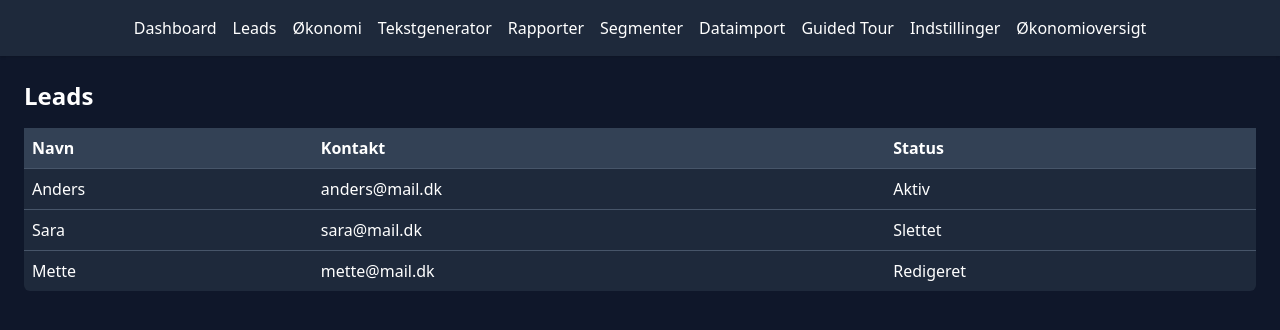
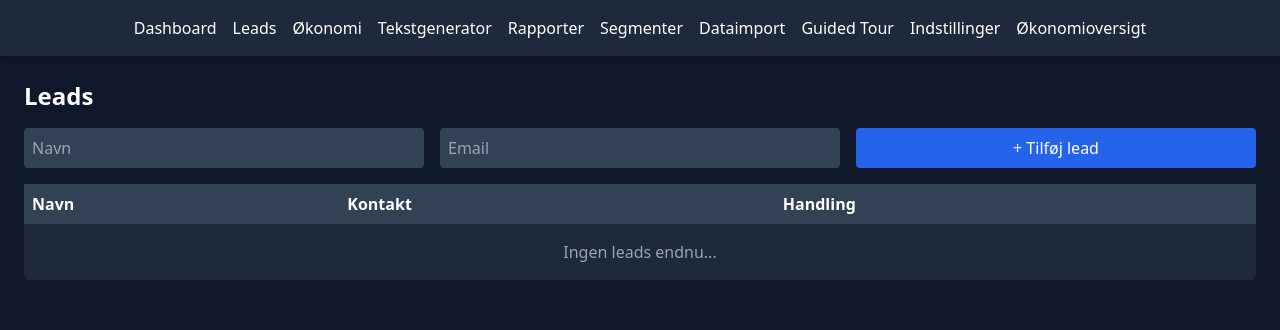
Before and after one commit to Claueduus/Maeglerpilot, a React (Create React App) app: page /leads in a window 1280 px wide. Shown: the top 330 px of the page. Built offline with nearby package versions, Linux system fonts and the light colour scheme.

Commit message:
Update Leads.jsx

```diff
--- a/src/pages/Leads.jsx
+++ b/src/pages/Leads.jsx
@@ -1,22 +1,71 @@
-import { useState } from "react";
+import { useEffect, useState } from "react";
 
 export default function Leads() {
-  const [leads, setLeads] = useState([
-    { navn: "Anders", kontakt: "anders@mail.dk", status: "Aktiv" },
-    { navn: "Sara", kontakt: "sara@mail.dk", status: "Slettet" },
-    { navn: "Mette", kontakt: "mette@mail.dk", status: "Redigeret" }
-  ]);
+  const [leads, setLeads] = useState([]);
+  const [navn, setNavn] = useState("");
+  const [kontakt, setKontakt] = useState("");
+
+  // Indlæs fra localStorage
+  useEffect(() => {
+    const gemte = localStorage.getItem("leads");
+    if (gemte) {
+      setLeads(JSON.parse(gemte));
+    }
+  }, []);
+
+  // Gem til localStorage
+  useEffect(() => {
+    localStorage.setItem("leads", JSON.stringify(leads));
+  }, [leads]);
+
+  const tilføjLead = () => {
+    if (!navn || !kontakt) return;
+    const nytLead = { navn, kontakt, status: "Aktiv" };
+    setLeads([...leads, nytLead]);
+    setNavn("");
+    setKontakt("");
+  };
+
+  const sletLead = (index) => {
+    const nye = [...leads];
+    nye.splice(index, 1);
+    setLeads(nye);
+  };
 
   return (
     <div className="space-y-4">
       <h2 className="text-2xl font-semibold">Leads</h2>
-      <div className="overflow-x-auto">
+
+      <div className="grid md:grid-cols-3 gap-4">
+        <input
+          type="text"
+          placeholder="Navn"
+          value={navn}
+          onChange={(e) => setNavn(e.target.value)}
+          className="bg-slate-700 text-white p-2 rounded"
+        />
+        <input
+          type="email"
+          placeholder="Email"
+          value={kontakt}
+          onChange={(e) => setKontakt(e.target.value)}
+          className="bg-slate-700 text-white p-2 rounded"
+        />
+        <button
+          onClick={tilføjLead}
+          className="bg-blue-600 hover:bg-blue-700 px-4 py-2 rounded"
+        >
+          + Tilføj lead
+        </button>
+      </div>
+
+      <div className="overflow-x-auto mt-4">
         <table className="min-w-full bg-slate-800 rounded-md">
           <thead className="bg-slate-700 text-left">
             <tr>
               <th className="p-2">Navn</th>
               <th className="p-2">Kontakt</th>
-              <th className="p-2">Status</th>
+              <th className="p-2">Handling</th>
             </tr>
           </thead>
           <tbody>
@@ -24,9 +73,23 @@ export default function Leads() {
               <tr key={index} className="border-t border-slate-600">
                 <td className="p-2">{lead.navn}</td>
                 <td className="p-2">{lead.kontakt}</td>
-                <td className="p-2">{lead.status}</td>
+                <td className="p-2">
+                  <button
+                    onClick={() => sletLead(index)}
+                    className="text-red-400 hover:underline"
+                  >
+                    Slet
+                  </button>
+                </td>
               </tr>
             ))}
+            {leads.length === 0 && (
+              <tr>
+                <td colSpan="3" className="p-4 text-center text-gray-400">
+                  Ingen leads endnu...
+                </td>
+              </tr>
+            )}
           </tbody>
         </table>
       </div>
```
